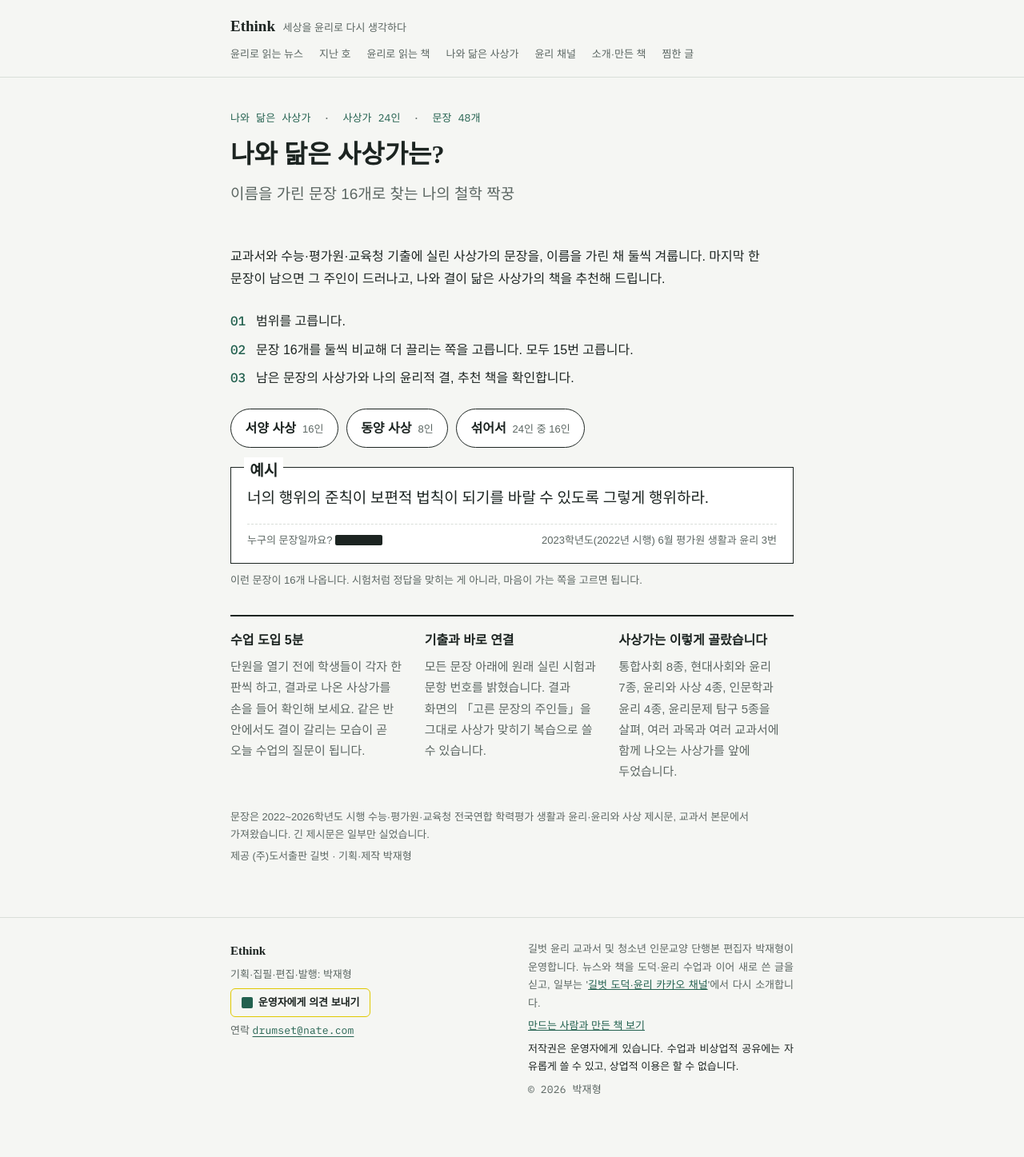
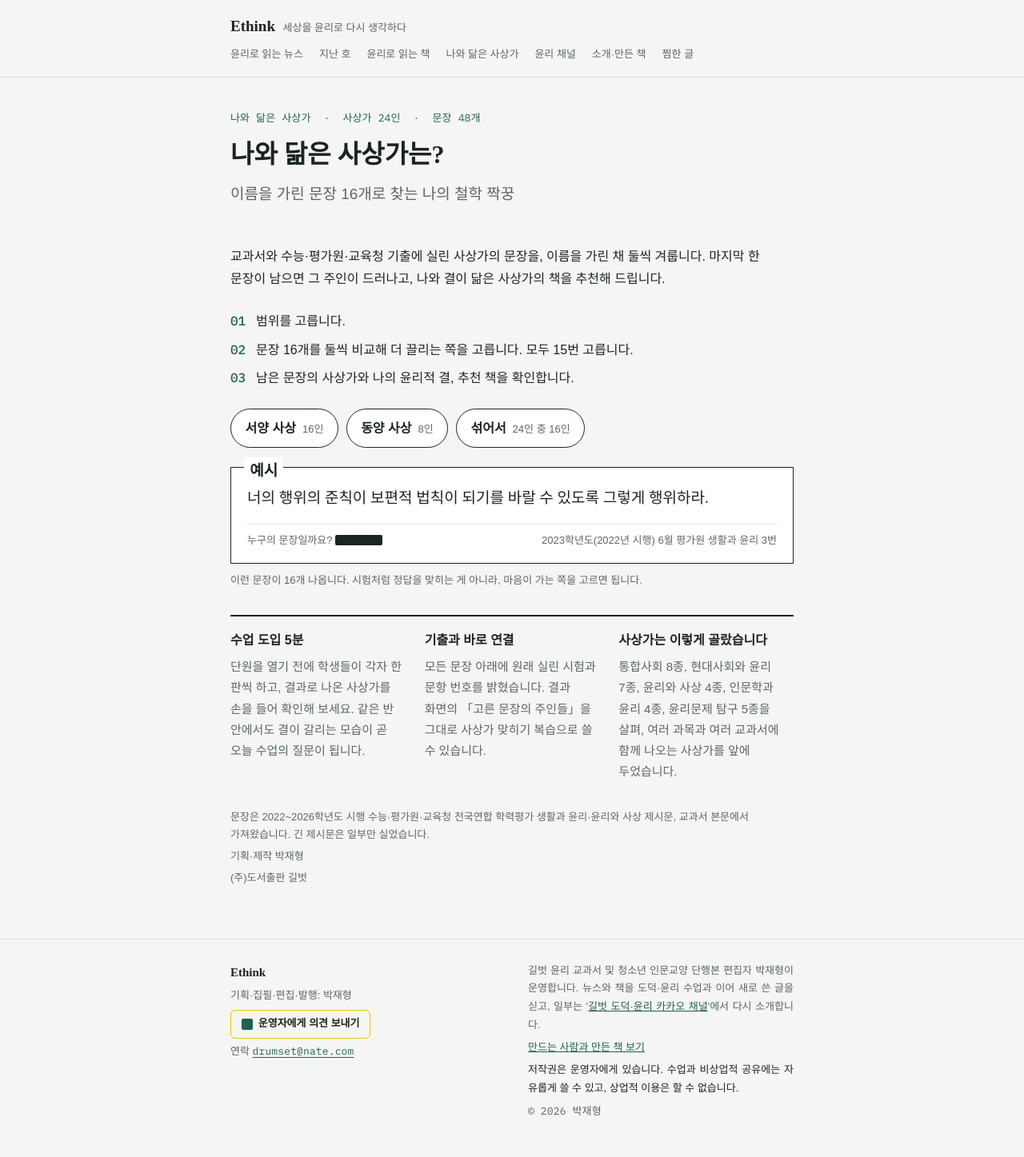
Before and after one commit to ethics-news/ethics-news.github.io, a Jekyll site: the page built from thinker/index.html, in a window 1280 px wide. Shown: the whole page at 80% size. Built offline with Jekyll 4.4.1, drawn with Linux system fonts in a browser that asks for light colours; some web fonts are replaced; before the commit the page ends 1420 px from its top, so only the background shows below that.

Commit message:
나와 닮은 사상가: 하단 표기를 '기획·제작 박재형 / (주)도서출판 길벗'으로 바꿈
Co-Authored-By: Claude Opus 5.5 <noreply@anthropic.com>
Claude-Session: https://claude.ai/code/session_01XG1As5bs7T7JRpnijV2F6T

```diff
--- a/thinker/index.html
+++ b/thinker/index.html
@@ -187,7 +187,8 @@ og_image: /assets/og/thinker.jpg
 
   <div class="credit">
     <span>문장은 2022~2026학년도 시행 수능·평가원·교육청 전국연합 학력평가 생활과 윤리·윤리와 사상 제시문, 교과서 본문에서 가져왔습니다. 긴 제시문은 일부만 실었습니다.</span>
-    <span>제공 (주)도서출판 길벗 · 기획·제작 박재형</span>
+    <span>기획·제작 박재형</span>
+    <span>(주)도서출판 길벗</span>
   </div>
 </div>
 
@@ -413,7 +414,7 @@ async function drawCard(){
   x.fillStyle=pen;x.fillRect(80,1010,8,130);
   x.fillStyle=muted;x.font='500 28px "IBM Plex Sans KR", sans-serif';x.fillText('추천 책',112,1046);
   x.fillStyle=ink;x.font='700 46px "Gowun Batang", serif';wrap(x,th.book,112,1110,880,56,2);
-  x.fillStyle=muted;x.font='400 24px "IBM Plex Sans KR", sans-serif';x.fillText('Ethink · ethink-kr.github.io/thinker · 제공 (주)도서출판 길벗',80,1280);
+  x.fillStyle=muted;x.font='400 24px "IBM Plex Sans KR", sans-serif';x.fillText('Ethink · ethink-kr.github.io/thinker · (주)도서출판 길벗',80,1280);
   $('x-shot').src=cv.toDataURL('image/png');
 }
 $('x-copy').onclick=()=>{
```
